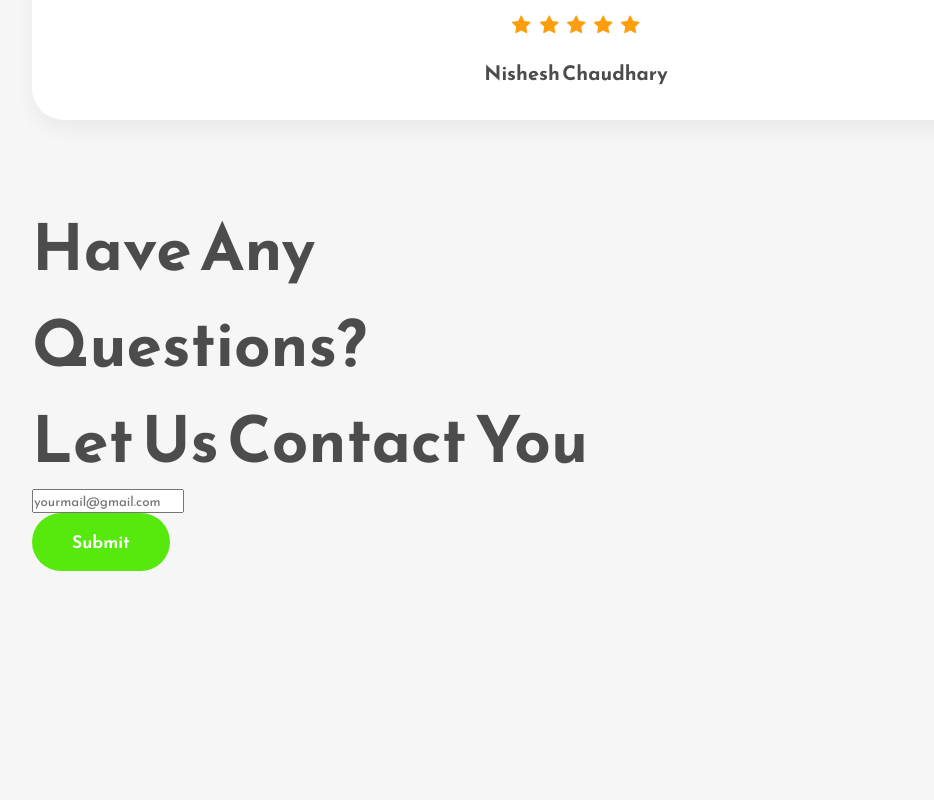
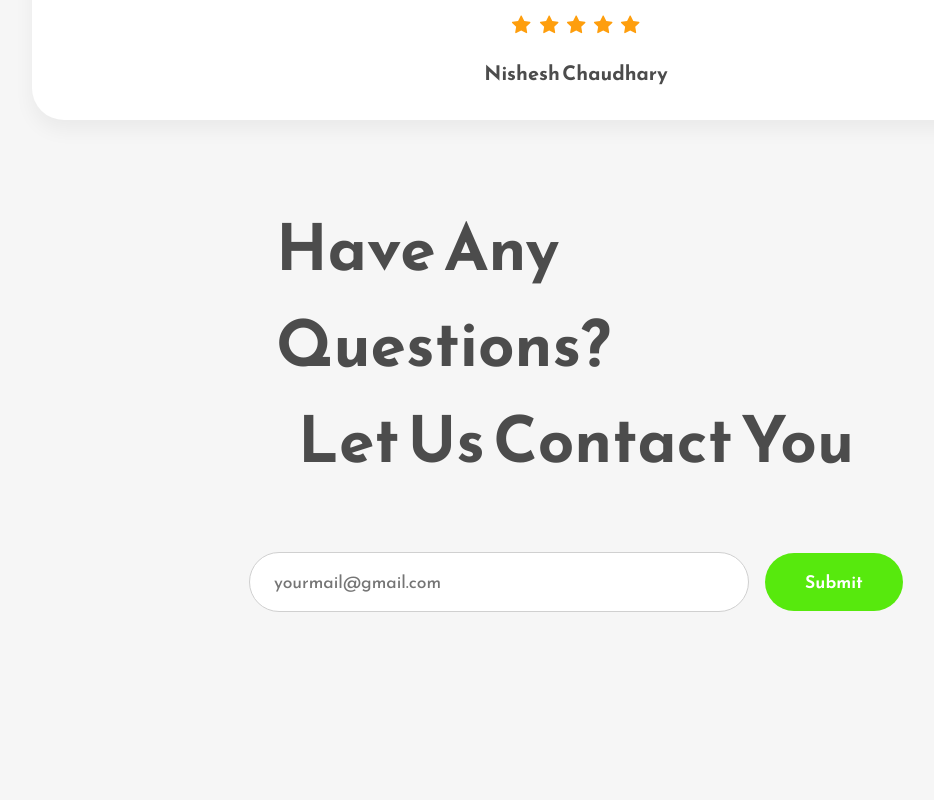
Before and after one commit to Nisheshchy/Food-App, a React (Create React App) app: page / in a window 1280 px wide. Shown: the part 4400-5200 px from the top of the page, without its empty margins (64-998 px from the left). Built offline with nearby package versions, Linux system fonts and the light colour scheme.

Commit message:
feat: add contact forms with email submission and toast notifications

```diff
--- a/src/Components/Contact.js
+++ b/src/Components/Contact.js
@@ -1,16 +1,41 @@
-/** @format */
-
-import React from "react";
+import React, { useState } from "react";
+import { FiCheckCircle } from "react-icons/fi";
 
 const Contact = () => {
+  const [showToast, setShowToast] = useState(false);
+
+  const handleSubmit = (e) => {
+    e.preventDefault();
+    setShowToast(true);
+    e.target.reset();
+    setTimeout(() => {
+      setShowToast(false);
+    }, 3000);
+  };
+
   return (
     <div className="contact-page-wrapper">
-      <h1 className="primary-heading">Have Any Questions?</h1>
-      <h1 className="primary-heading">Let Us Contact You</h1>
-      <div className="contact-form-container">
-        <input type="text" placeholder="yourmail@gmail.com" />
-        <button className="secondary-button">Submit</button>
+      <div className="work-section-top">
+        <h1 className="primary-heading">Have Any Questions?</h1>
+        <h1 className="primary-heading">Let Us Contact You</h1>
       </div>
+      <form className="contact-form-container-home" onSubmit={handleSubmit}>
+        <input type="email" placeholder="yourmail@gmail.com" required />
+        <button type="submit" className="secondary-button">Submit</button>
+      </form>
+
+      {/* Success Toast */}
+      {showToast && (
+        <div className="toast-notification">
+          <div className="toast-icon">
+            <FiCheckCircle />
+          </div>
+          <div className="toast-text">
+            <h3>Submitted!</h3>
+            <p>We'll contact you at your email address.</p>
+          </div>
+        </div>
+      )}
     </div>
   );
 };
--- /dev/null
+++ b/src/Components/ContactUs.js
@@ -0,0 +1,100 @@
+/** @format */
+
+import React from "react";
+import { FiPhoneCall, FiMail, FiMapPin } from "react-icons/fi";
+
+const ContactUs = () => {
+    const [isSubmitted, setIsSubmitted] = React.useState(false);
+
+    const handleSubmit = async (e) => {
+        e.preventDefault();
+        const formData = new FormData(e.target);
+        const data = Object.fromEntries(formData);
+
+        try {
+            const response = await fetch("https://formsubmit.co/ajax/tharunishesh2025@gmail.com", {
+                method: "POST",
+                headers: {
+                    "Content-Type": "application/json",
+                    "Accept": "application/json"
+                },
+                body: JSON.stringify(data)
+            });
+
+            if (response.ok) {
+                setIsSubmitted(true);
+                setTimeout(() => setIsSubmitted(false), 5000);
+                e.target.reset();
+            }
+        } catch (error) {
+            console.error("Submission failed:", error);
+            alert("Something went wrong. Please try again.");
+        }
+    };
+
+    return (
+        <div className="contact-page-wrapper">
+            <div className="work-section-top">
+                <p className="primary-subheading">Contact</p>
+                <h1 className="primary-heading">Have Any Questions?</h1>
+                <p className="primary-text">
+                    Whether you have a question about our menu, delivery, or anything
+                    else, our team is ready to answer all your questions.
+                </p>
+            </div>
+
+            <div className="contact-main-container">
+                <div className="contact-info-section">
+                    <div className="contact-info-card">
+                        <FiPhoneCall className="contact-icon" />
+                        <h3>Call Us</h3>
+                        <p>+1 234 567 890</p>
+                    </div>
+                    <div className="contact-info-card">
+                        <FiMail className="contact-icon" />
+                        <h3>Email Us</h3>
+                        <p>tharunishesh2025@gmail.com</p>
+                    </div>
+                    <div className="contact-info-card">
+                        <FiMapPin className="contact-icon" />
+                        <h3>Visit Us</h3>
+                        <p>Durbar Marg, Kathmandu, Nepal, 44600</p>
+                    </div>
+                </div>
+
+                <div className="contact-form-section">
+                    <form onSubmit={handleSubmit} className="contact-form-container-main">
+                        <input type="text" name="name" placeholder="Your Name" required />
+                        <input type="email" name="email" placeholder="yourmail@gmail.com" required />
+                        <textarea name="message" placeholder="Your Message" rows="5" required></textarea>
+                        <button type="submit" className="secondary-button" style={{ width: '100%' }}>Send Message</button>
+                    </form>
+                </div>
+
+                {isSubmitted && (
+                    <div className="toast-notification">
+                        <div className="toast-icon">✓</div>
+                        <div className="toast-text">
+                            <h3>Message Sent!</h3>
+                            <p>We'll get back to you soon.</p>
+                        </div>
+                    </div>
+                )}
+            </div>
+
+            <div className="contact-map-section">
+                <iframe
+                    title="Google Map"
+                    src="https://www.google.com/maps/embed?pb=!1m18!1m12!1m3!1d3532.1764658097063!2d85.31558237536968!3d27.712258925183422!2m3!1f0!2f0!3f0!3m2!1i1024!2i768!4f13.1!3m3!1m2!1s0x39eb1907b03657ff%3A0xe5499257e8fa1347!2sDurbar+Marg%2C+Kathmandu+44600!5e0!3m2!1sen!2snp!4v1741309300000!5m2!1sen!2snp"
+                    width="100%"
+                    height="650"
+                    style={{ border: 0 }}
+                    allowFullScreen=""
+                    loading="lazy"
+                ></iframe>
+            </div>
+        </div>
+    );
+};
+
+export default ContactUs;
```
